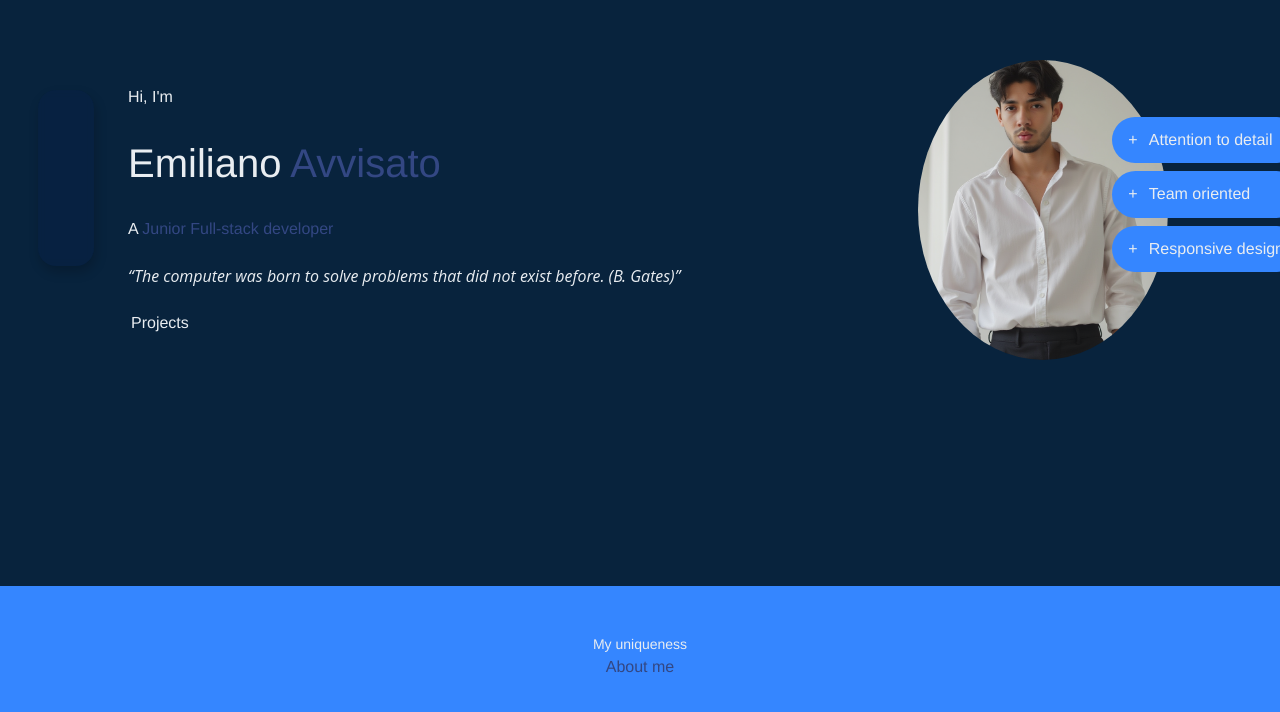
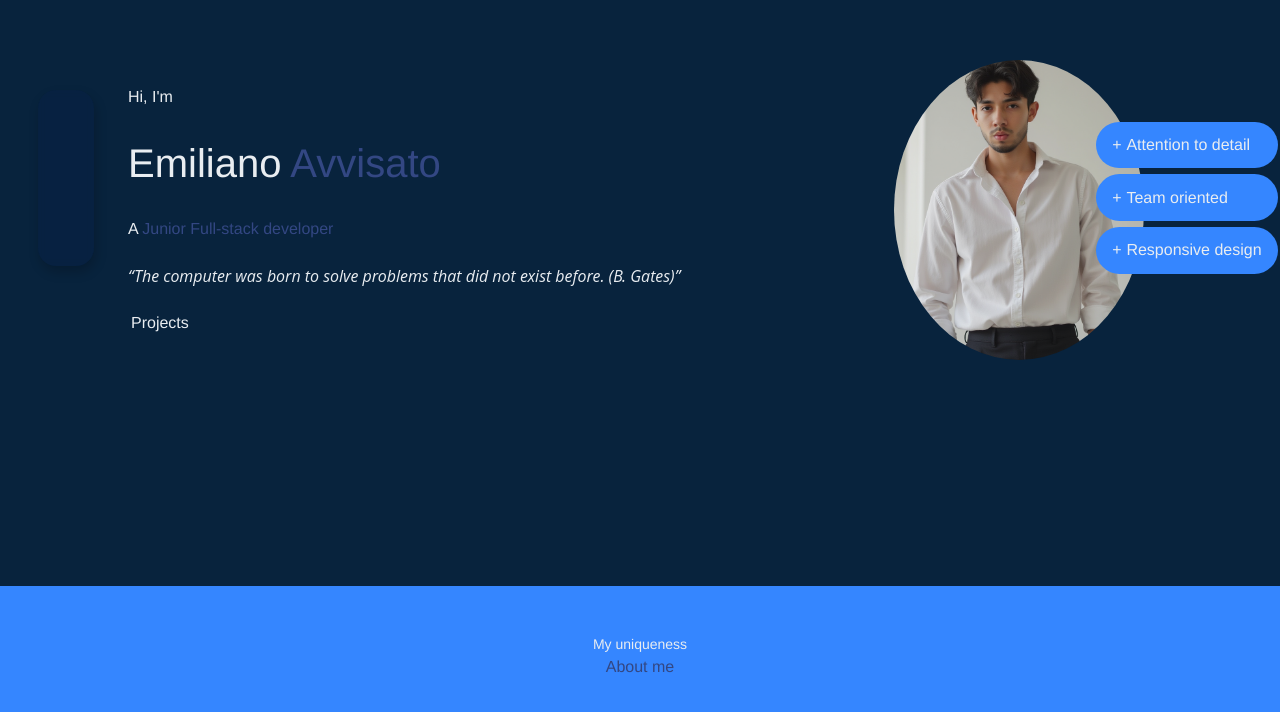
Before and after one commit to Emi-02/Portfolio, a Next.js app: page / in a window 1280 px wide. Shown: the part 214-926 px from the top of the page. Built offline with nearby package versions, Linux system fonts and the light colour scheme; some icons are missing.

Commit message:
col-2 of home section fixed (skill card margin and padding fixed)

```diff
--- a/src/app/globals.css
+++ b/src/app/globals.css
@@ -150,7 +150,7 @@ q {
   margin: 1rem auto;
   display: flex;
   position: relative;
-  margin-right: 3rem;
+  margin-right: 4.5rem;
 }
 .skill-card {
   background: var(--blue);
@@ -158,8 +158,8 @@ q {
   border-radius: 24px;
   list-style: none;
   display: flex;
-  gap: 0.7rem;
-  margin: 0.5rem
+  gap: 0.3rem;
+  margin: 0.4rem
 }
 .my-photo {
   border-radius: 50%;
```
